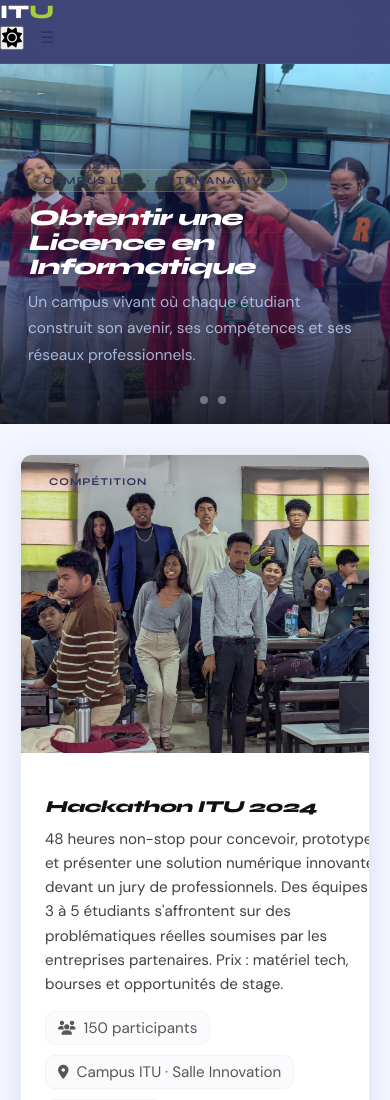
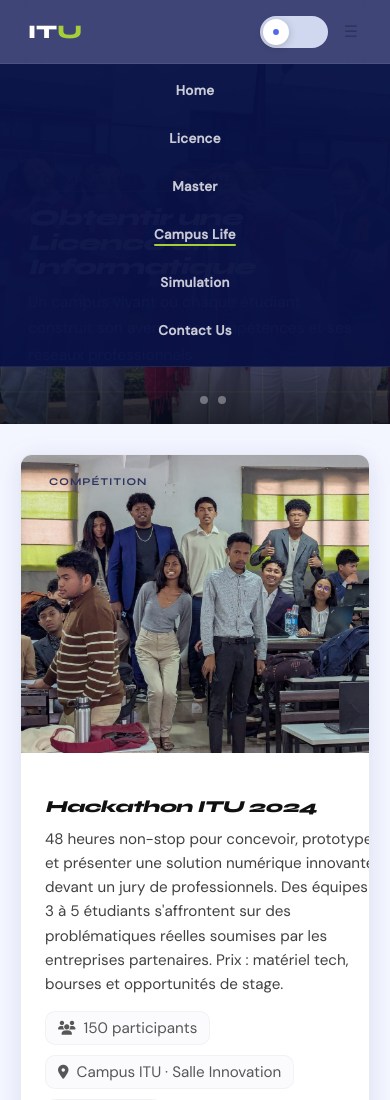
Before and after one commit to Shania-karen/NOVARIA, a plain HTML site: page pages/campus-life.html in a window 390 px wide. Shown: the top 1100 px of the page. Drawn offline with Linux system fonts and the light colour scheme.

Commit message:
merge page Mitia + page Shania

```diff
--- a/css/campus.css
+++ b/css/campus.css
@@ -4,6 +4,87 @@
 ===================================================== */
 
 @import url('https://fonts.googleapis.com/css2?family=Syne:wght@600;700;800&family=DM+Sans:wght@300;400;500&display=swap');
+
+/* =====================================================
+   HEADER OVERRIDE
+===================================================== */
+.header {
+  position: fixed;
+  top: 0; left: 0; right: 0;
+  z-index: 1000;
+  height: 64px;
+  background: rgba(12, 20, 80, 0.78) !important;
+  backdrop-filter: blur(18px) saturate(160%) !important;
+  -webkit-backdrop-filter: blur(18px) saturate(160%) !important;
+  border-bottom: 1px solid rgba(255,255,255,0.07) !important;
+  transition: background .35s;
+}
+
+.header .container {
+  max-width: 1120px;
+  margin: 0 auto;
+  padding: 0 28px;
+  height: 100%;
+  display: flex;
+  align-items: center;
+  justify-content: space-between;
+  gap: 20px;
+}
+
+.header .logo {
+  display: flex;
+  align-items: center;
+}
+
+.header .logo img {
+  height: 30px;
+  width: auto;
+}
+
+.header .nav {
+  display: flex;
+  align-items: center;
+  gap: 28px;
+}
+
+.header .nav a {
+  color: rgba(255,255,255,.78);
+  font-size: .84rem;
+  font-weight: 600;
+  letter-spacing: .02em;
+  position: relative;
+  padding-bottom: 3px;
+  transition: color .2s;
+  white-space: nowrap;
+}
+
+.header .nav a::after {
+  content: '';
+  position: absolute;
+  bottom: 0; left: 0;
+  width: 0; height: 2px;
+  border-radius: 2px;
+  background: var(--green, #A6CE39);
+  transition: width .25s cubic-bezier(.4,0,.2,1);
+}
+
+.header .nav a:hover { color: #fff; }
+.header .nav a:hover::after { width: 100%; }
+.header .nav a.active::after { width: 100%; }
+
+.right-actions {
+  display: flex;
+  align-items: center;
+  gap: 12px;
+}
+
+/* Support pour body.dark-mode */
+body.dark-mode .theme-pill-thumb { left: 39px; }
+
+/* Gestion affichage icônes sun/moon */
+.icon-moon { display: none; }
+body.dark-mode .icon-sun { display: none; }
+body.dark-mode .icon-moon { display: block; }
 
 :root {
   --font-display : 'Syne', Arial, sans-serif;
@@ -19,9 +100,19 @@
   --radius       : 14px;
   --radius-sm    : 8px;
   --trans        : 0.35s cubic-bezier(0.23,1,0.32,1);
+
+  /* Toggle variables from style.css */
+  --toggle-bg:     #d0d8f0;
+  --toggle-thumb:  #fff;
+  --toggle-icon-c: #536ae4;
 }
 
 body.dark-mode {
+  /* Toggle variables for dark mode */
+  --toggle-bg:     #1e2d60;
+  --toggle-thumb:  #e8eeff;
+  --toggle-icon-c: #A6CE39;
+
   --card-bg    : #111830;
   --card-border: rgba(83,106,228,0.2);
 }
--- a/css/options.css
+++ b/css/options.css
@@ -1,9 +1,95 @@
+/* ==================== */
+/* HEADER OVERRIDE */
+/* ==================== */
+.header {
+  position: fixed;
+  top: 0; left: 0; right: 0;
+  z-index: 1000;
+  height: 64px;
+  background: rgba(12, 20, 80, 0.78) !important;
+  backdrop-filter: blur(18px) saturate(160%) !important;
+  -webkit-backdrop-filter: blur(18px) saturate(160%) !important;
+  border-bottom: 1px solid rgba(255,255,255,0.07) !important;
+  transition: background .35s;
+}
+
+.header .container {
+  max-width: 1120px;
+  margin: 0 auto;
+  padding: 0 28px;
+  height: 100%;
+  display: flex;
+  align-items: center;
+  justify-content: space-between;
+  gap: 20px;
+}
+
+.header .logo {
+  display: flex;
+  align-items: center;
+}
+
+.header .logo img {
+  height: 30px;
+  width: auto;
+}
+
+.header .nav {
+  display: flex;
+  align-items: center;
+  gap: 28px;
+}
+
+.header .nav a {
+  color: rgba(255,255,255,.78);
+  font-size: .84rem;
+  font-weight: 600;
+  letter-spacing: .02em;
+  position: relative;
+  padding-bottom: 3px;
+  transition: color .2s;
+  white-space: nowrap;
+}
+
+.header .nav a::after {
+  content: '';
+  position: absolute;
+  bottom: 0; left: 0;
+  width: 0; height: 2px;
+  border-radius: 2px;
+  background: var(--green, #A6CE39);
+  transition: width .25s cubic-bezier(.4,0,.2,1);
+}
+
+.header .nav a:hover { color: #fff; }
+.header .nav a:hover::after { width: 100%; }
+.header .nav a.active::after { width: 100%; }
+
+.right-actions {
+  display: flex;
+  align-items: center;
+  gap: 12px;
+}
+
+/* Support pour body.dark-mode */
+body.dark-mode .theme-pill-thumb { left: 39px; }
+
+/* Gestion affichage icônes sun/moon */
+.icon-moon { display: none; }
+body.dark-mode .icon-sun { display: none; }
+body.dark-mode .icon-moon { display: block; }
+
 /* ==================== */
 /* VARIABLES SPÉCIFIQUES OPTIONS */
 /* ==================== */
 :root {
   --font-title: 'Segoe UI', system-ui, -apple-system, sans-serif;
   --font-body: 'Inter', -apple-system, BlinkMacSystemFont, 'Segoe UI', sans-serif;
+
+  /* Toggle variables from style.css */
+  --toggle-bg:     #d0d8f0;
+  --toggle-thumb:  #fff;
+  --toggle-icon-c: #536ae4;
 
   /* Option block backgrounds - LIGHT MODE */
   --section-bg: #ffffff;
@@ -23,6 +109,11 @@
 }
 
 body.dark-mode {
+  /* Toggle variables for dark mode */
+  --toggle-bg:     #1e2d60;
+  --toggle-thumb:  #e8eeff;
+  --toggle-icon-c: #A6CE39;
+
   --section-bg: #1a1a2a;
   --section-bg2: #16213e;
   --block-border: rgba(255, 255, 255, 0.1);
--- a/pages/campus-life.html
+++ b/pages/campus-life.html
@@ -26,7 +26,7 @@
     </div>
 
     <nav class="nav">
-      <a href="#">Home</a>
+      <a href="../index.html">Home</a>
       <a href="#">Licence</a>
       <a href="#">Master</a>
       <a href="#" class="active">Campus Life</a>
@@ -35,10 +35,16 @@
     </nav>
 
     <div class="right-actions">
-      <button id="theme-toggle" class="theme-toggle"
-              aria-pressed="false" aria-label="Basculer thème clair/sombre">
-        <i id="icon-sun"  class="fa-solid fa-sun"  aria-hidden="true" title="mode clair"></i>
-        <i id="icon-moon" class="fa-solid fa-moon" aria-hidden="true" title="mode sombre" style="display:none;"></i>
+      <button class="theme-pill" id="theme-toggle">
+        <div class="theme-pill-thumb">
+          <svg class="icon-sun" viewBox="0 0 24 24" xmlns="http://www.w3.org/2000/svg">
+            <path d="M12 4.75V2M12 22v-2.75M4.75 12H2M22 12h-2.75M5.64 5.64l-1.95-1.95M20.31 20.31l-1.95-1.95M5.64 18.36l-1.95 1.95M20.31 3.69l-1.95 1.95M12 7a5 5 0 100 10 5 5 0 000-10z"/>
+          </svg>
+
+          <svg class="icon-moon" viewBox="0 0 24 24" xmlns="http://www.w3.org/2000/svg">
+            <path d="M21 12.79A9 9 0 1111.21 3 7 7 0 0021 12.79z"/>
+          </svg>
+        </div>
       </button>
       <div class="menu-toggle">☰</div>
     </div>
@@ -417,12 +423,27 @@
 const nav    = document.querySelector('.nav');
 toggle.addEventListener('click', () => nav.classList.toggle('active'));
 
-/* ── Dark / Light mode (fourni) ── */
+/* ── Dark / Light mode - comme index.html ── */
 const themeToggle = document.getElementById('theme-toggle');
 const body        = document.body;
-const iconSun     = document.getElementById('icon-sun');
-const iconMoon    = document.getElementById('icon-moon');
 const headerEl    = document.querySelector('.header');
+
+function setTheme(dark) {
+  dark
+    ? body.classList.add('dark-mode')
+    : body.classList.remove('dark-mode');
+  localStorage.setItem('theme', dark ? 'dark' : 'light');
+}
+
+// Charger le thème sauvegardé
+const saved = localStorage.getItem('theme');
+if (saved === 'dark') {
+  setTheme(true);
+}
+
+themeToggle.addEventListener('click', () => {
+  setTheme(!body.classList.contains('dark-mode'));
+});
 
 /* Ajuste dynamique du padding-top du body pour correspondre
    à la hauteur du header fixe (corrige l'espace noir entre
@@ -433,24 +454,6 @@
 // Exécuter au chargement et lors du redimensionnement
 adjustBodyPadding();
 window.addEventListener('resize', adjustBodyPadding);
-
-function applyTheme(theme) {
-  if (theme === 'dark') {
-    body.classList.add('dark-mode');
-    iconSun.style.display  = 'none';
-    iconMoon.style.display = 'block';
-  } else {
-    body.classList.remove('dark-mode');
-    iconSun.style.display  = 'block';
-    iconMoon.style.display = 'none';
-  }
-}
-applyTheme(localStorage.getItem('theme') || 'light');
-themeToggle.addEventListener('click', () => {
-  const isDark = body.classList.contains('dark-mode');
-  applyTheme(isDark ? 'light' : 'dark');
-  localStorage.setItem('theme', isDark ? 'light' : 'dark');
-});
 
 /* ── Hero Slider ── */
 const slides   = document.querySelectorAll('.cl-slide');
```
Also changed, not shown: index.html (+3 -3 lines), pages/option.html (+23 -21 lines).
